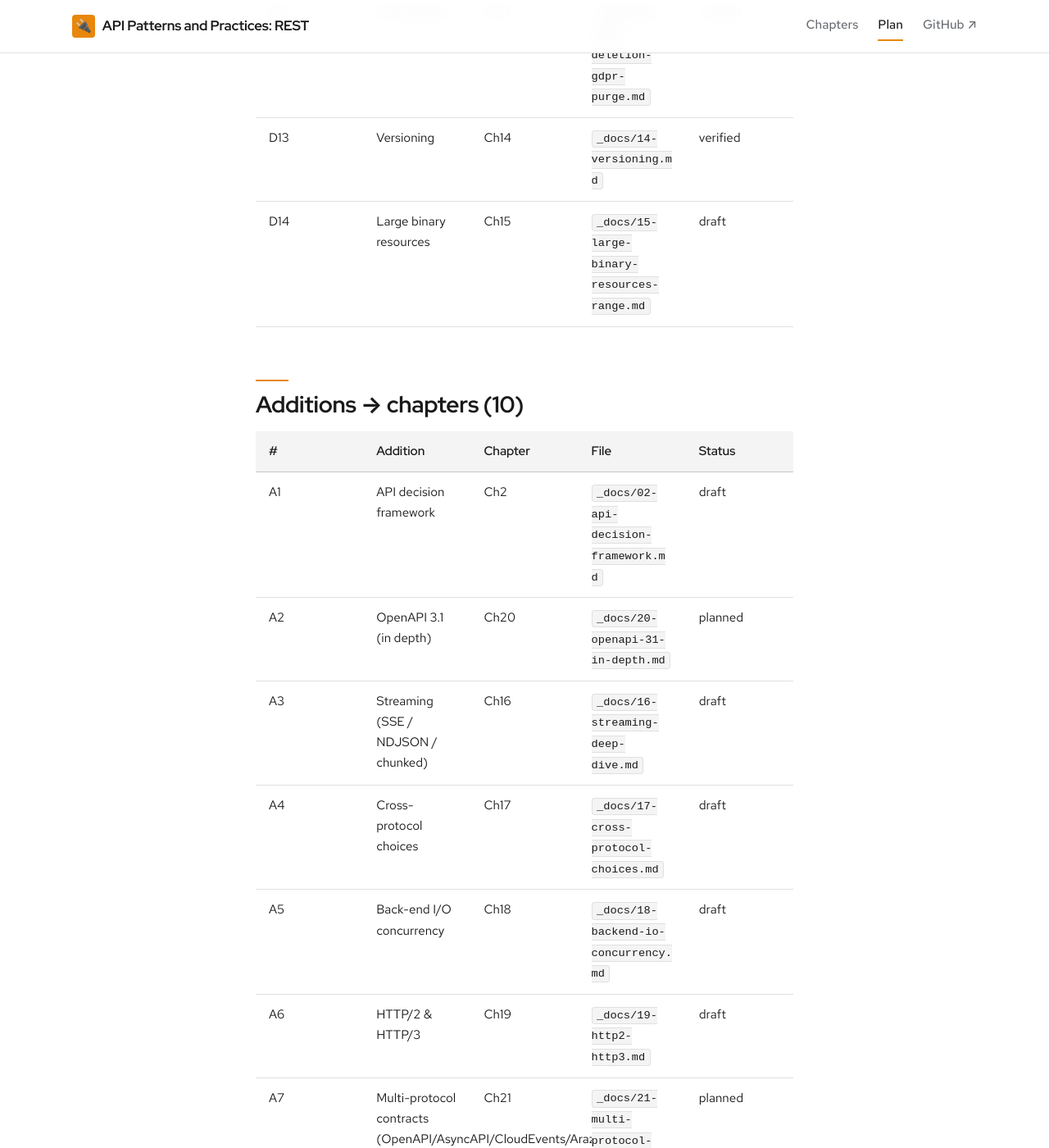
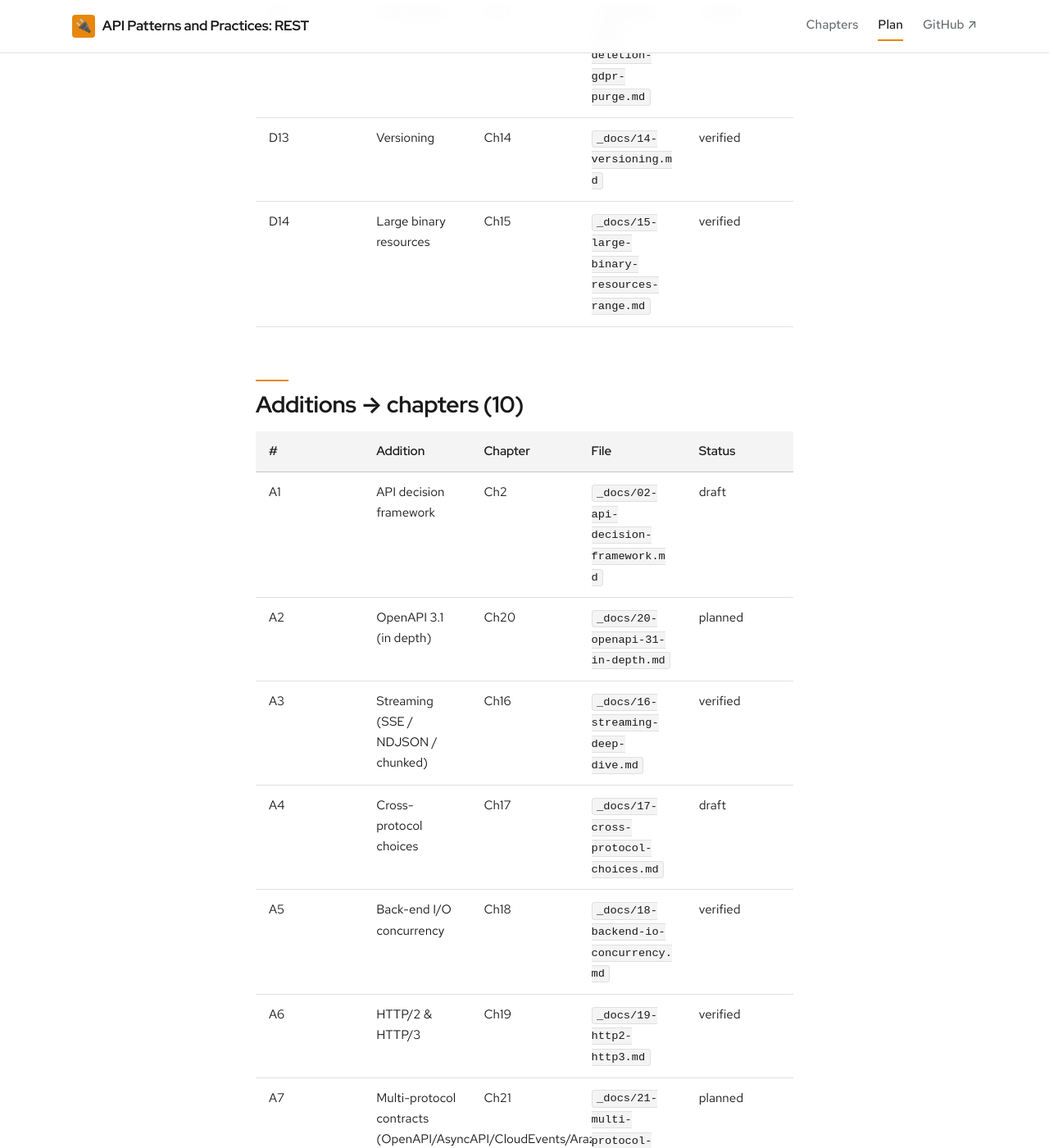
Before and after one commit to patterncatalyst/api-patterns-and-practices-rest, a Jekyll site: the page built from _plans/coverage-matrix.md, in a window 1280 px wide and 1400 px high, scrolled down 2156 px. Shown: the whole window at 82% size. Built offline with Jekyll 4.4.1, drawn with Linux system fonts in a browser that asks for light colours; some web fonts are replaced; some of the changed text lies outside the part shown.

Commit message:
docs(r04): flip hands-on Ch15/16/18/19 to verified (CI green, both stacks)
Examples job ran all 15 verify.sh both stacks, green. Ch17 (concept) stays draft.

```diff
--- a/_plans/coverage-matrix.md
+++ b/_plans/coverage-matrix.md
@@ -32,7 +32,7 @@ unverified) · `verified` (both stacks run green, footer flipped).
 | D11 | HATEOAS | Ch12 | `_docs/12-hateoas.md` | verified |
 | D12 | Soft deletion | Ch13 | `_docs/13-soft-deletion-gdpr-purge.md` | verified |
 | D13 | Versioning | Ch14 | `_docs/14-versioning.md` | verified |
-| D14 | Large binary resources | Ch15 | `_docs/15-large-binary-resources-range.md` | draft |
+| D14 | Large binary resources | Ch15 | `_docs/15-large-binary-resources-range.md` | verified |
 
 ## Additions → chapters (10)
 
@@ -40,10 +40,10 @@ unverified) · `verified` (both stacks run green, footer flipped).
 |---|---|---|---|---|
 | A1 | API decision framework | Ch2 | `_docs/02-api-decision-framework.md` | draft |
 | A2 | OpenAPI 3.1 (in depth) | Ch20 | `_docs/20-openapi-31-in-depth.md` | planned |
-| A3 | Streaming (SSE / NDJSON / chunked) | Ch16 | `_docs/16-streaming-deep-dive.md` | draft |
+| A3 | Streaming (SSE / NDJSON / chunked) | Ch16 | `_docs/16-streaming-deep-dive.md` | verified |
 | A4 | Cross-protocol choices | Ch17 | `_docs/17-cross-protocol-choices.md` | draft |
-| A5 | Back-end I/O concurrency | Ch18 | `_docs/18-backend-io-concurrency.md` | draft |
-| A6 | HTTP/2 & HTTP/3 | Ch19 | `_docs/19-http2-http3.md` | draft |
+| A5 | Back-end I/O concurrency | Ch18 | `_docs/18-backend-io-concurrency.md` | verified |
+| A6 | HTTP/2 & HTTP/3 | Ch19 | `_docs/19-http2-http3.md` | verified |
 | A7 | Multi-protocol contracts (OpenAPI/AsyncAPI/CloudEvents/Arazzo + xRegistry) | Ch21 | `_docs/21-multi-protocol-contracts.md` | planned |
 | A8 | Quarkus REST in depth | Ch22 | `_docs/22-quarkus-rest-in-depth.md` | planned |
 | A9 | FastAPI in depth | Ch23 | `_docs/23-fastapi-in-depth.md` | planned |
@@ -76,11 +76,11 @@ unverified) · `verified` (both stacks run green, footer flipped).
 | 12 | `_docs/12-hateoas.md` | Part 6 | verified |
 | 13 | `_docs/13-soft-deletion-gdpr-purge.md` | Part 6 | verified |
 | 14 | `_docs/14-versioning.md` | Part 6 | verified |
-| 15 | `_docs/15-large-binary-resources-range.md` | Part 7 | draft |
-| 16 | `_docs/16-streaming-deep-dive.md` | Part 7 | draft |
+| 15 | `_docs/15-large-binary-resources-range.md` | Part 7 | verified |
+| 16 | `_docs/16-streaming-deep-dive.md` | Part 7 | verified |
 | 17 | `_docs/17-cross-protocol-choices.md` | Part 7 | draft |
-| 18 | `_docs/18-backend-io-concurrency.md` | Part 8 | draft |
-| 19 | `_docs/19-http2-http3.md` | Part 8 | draft |
+| 18 | `_docs/18-backend-io-concurrency.md` | Part 8 | verified |
+| 19 | `_docs/19-http2-http3.md` | Part 8 | verified |
 | 20 | `_docs/20-openapi-31-in-depth.md` | Part 9 | planned |
 | 21 | `_docs/21-multi-protocol-contracts.md` | Part 9 | planned |
 | 22 | `_docs/22-quarkus-rest-in-depth.md` | Part 9 | planned |
```
